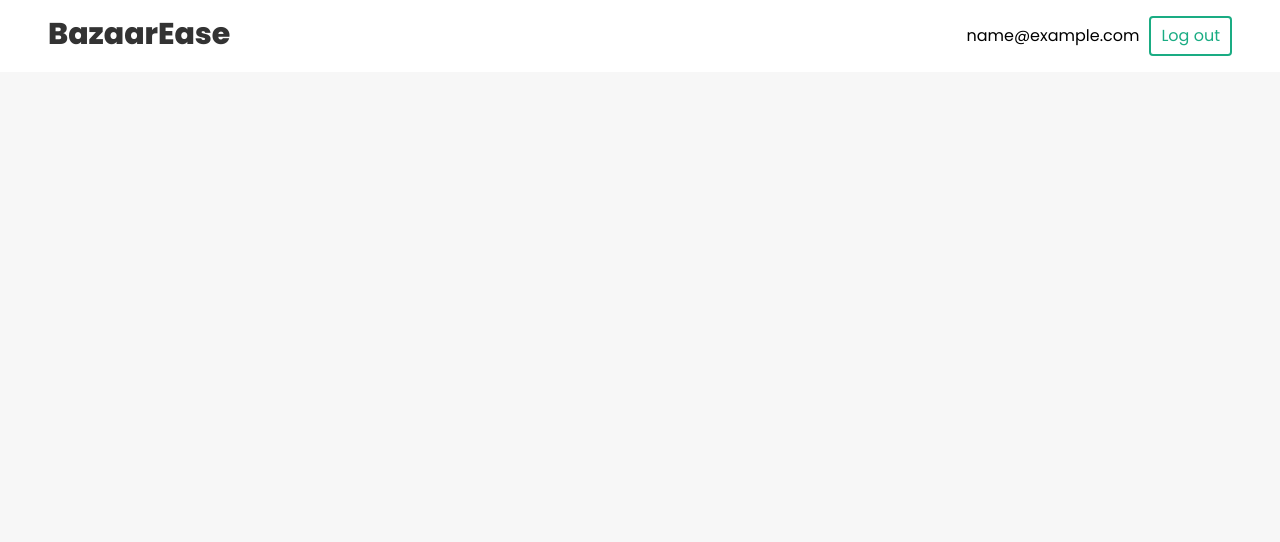
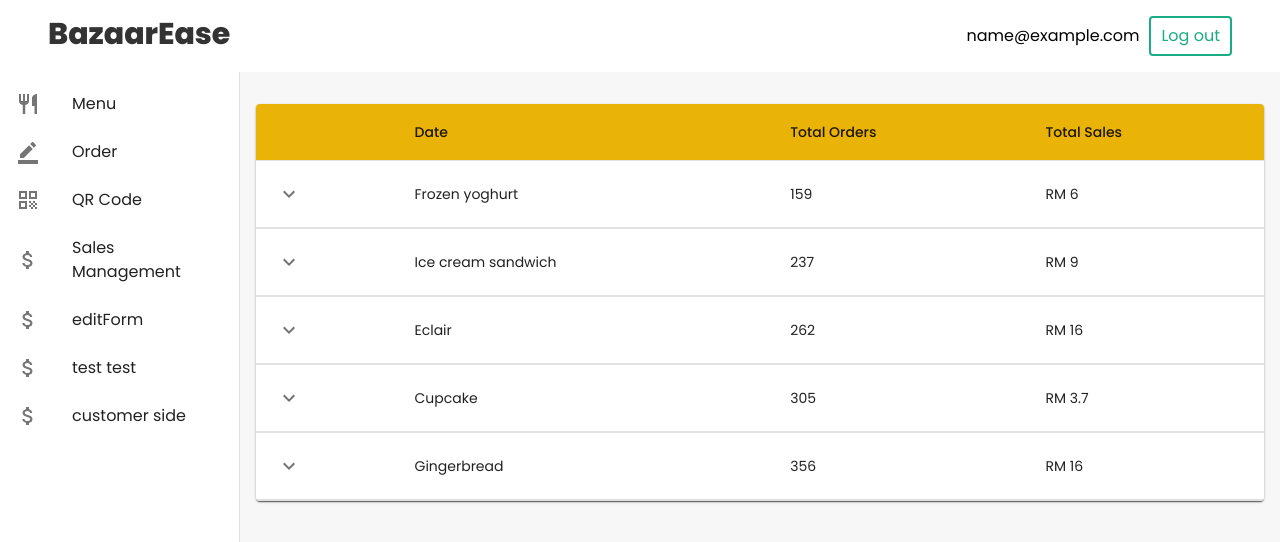
Before and after one commit to sofeae/bazaarease-frontend, a React (Vite) app: page /seller/SalesManagement in a window 1280 px wide. Shown: the top 542 px of the page. Built offline with nearby package versions, Linux system fonts and the light colour scheme; sample sign-in values are in the browser's storage.

Commit message:
sales management page added

```diff
--- a/package.json
+++ b/package.json
@@ -27,6 +27,7 @@
     "react-multi-carousel": "^2.8.4",
     "react-redux": "^9.0.4",
     "react-router-dom": "^6.21.1",
+    "react-sparklines": "^1.7.0",
     "redux": "^5.0.1",
     "redux-thunk": "^3.1.0",
     "sort-by": "^1.2.0"
--- a/src/components/Sidebar.jsx
+++ b/src/components/Sidebar.jsx
@@ -19,9 +19,9 @@
     { text: "Menu", icon: <RestaurantIcon />, link: "/seller" },
     { text: "Order", icon: <BorderColorIcon />, link: "/seller/Order" },
     { text: "QR Code", icon: <QrCodeIcon />, link: "/seller/QR" },
-    { text: "Sales Management", icon: <AttachMoneyIcon />, link: "/seller/Order" },
+    { text: "Sales Management", icon: <AttachMoneyIcon />, link: "/seller/SalesManagement" },
     { text: "editForm", icon: <AttachMoneyIcon />, link: "EditForm" },
-    { text: "test test", icon: <AttachMoneyIcon />, link: "Test" },
+    { text: "test test", icon: <AttachMoneyIcon />, link: "SalesManagement" },
     { text: "customer side", icon: <AttachMoneyIcon />, link: `/menu/${user.id}/CustomerPage` },
   ];
   const drawerWidth = 240;
--- /dev/null
+++ b/src/components/elements/SparkLineChart.jsx
@@ -0,0 +1,21 @@
+// SparkLineChart.js
+
+import React from 'react';
+import { Sparklines, SparklinesLine, SparklinesSpots } from 'react-sparklines';
+
+const SparkLineChart = ({ data }) => {
+  return (
+    <div>
+      {/* Sparklines component: Container for the Sparkline */}
+      <Sparklines data={data} width={180} height={60}>
+        {/* SparklinesLine component: Renders the line of the Sparkline */}
+        <SparklinesLine color="#1c8cdc" />
+
+        {/* SparklinesSpots component: Renders spots (data points) on the line */}
+        <SparklinesSpots style={{ fill: '#1c8cdc' }} />
+      </Sparklines>
+    </div>
+  );
+};
+
+export default SparkLineChart;
--- a/src/pages/seller/QR.jsx
+++ b/src/pages/seller/QR.jsx
@@ -43,7 +43,7 @@
         // }}
         />
       </div>
-      <Button className="text-yellow-400 hover:text-yellow-500 bg-gray-800 font-bold text-decoration-line px-3"
+      <Button className="text-white hover:text-black bg-yellow-500 font-bold text-decoration-line px-3"
         onClick={onCanvasButtonClick}>Download QR Code</Button>
     </div>
   );
--- /dev/null
+++ b/src/pages/seller/SalesManagement.jsx
@@ -0,0 +1,165 @@
+import * as React from 'react';
+import PropTypes from 'prop-types';
+import Box from '@mui/material/Box';
+import Collapse from '@mui/material/Collapse';
+import IconButton from '@mui/material/IconButton';
+import Table from '@mui/material/Table';
+import TableBody from '@mui/material/TableBody';
+import TableCell from '@mui/material/TableCell';
+import TableContainer from '@mui/material/TableContainer';
+import TableHead from '@mui/material/TableHead';
+import TableRow from '@mui/material/TableRow';
+import Typography from '@mui/material/Typography';
+import Paper from '@mui/material/Paper';
+import Grid from '@mui/material/Grid';
+import KeyboardArrowDownIcon from '@mui/icons-material/KeyboardArrowDown';
+import KeyboardArrowUpIcon from '@mui/icons-material/KeyboardArrowUp';
+// import SparkLineChart from '../../components/elements/SparkLineChart';
+
+function createData(name, calories, fat, carbs, protein, price) {
+  return {
+    name,
+    calories,
+    fat,
+    // carbs,
+    // protein,
+    // price,
+    history: [
+      {
+        date: '2020-01-05',
+        customerId: '11091700',
+        amount: 3,
+      },
+      {
+        date: '2020-01-02',
+        customerId: 'Anonymous',
+        amount: 1,
+      },
+    ],
+  };
+}
+
+function Row(props) {
+  const { row } = props;
+  const [open, setOpen] = React.useState(false);
+
+  return (
+    <React.Fragment>
+      <TableRow sx={{ '& > *': { borderBottom: 'unset' } }}>
+        <TableCell>
+          <IconButton
+            aria-label="expand row"
+            size="small"
+            onClick={() => setOpen(!open)}
+          >
+            {open ? <KeyboardArrowUpIcon /> : <KeyboardArrowDownIcon />}
+          </IconButton>
+        </TableCell>
+        <TableCell component="th" scope="row">
+          {row.name}
+        </TableCell>
+        <TableCell align="left">{row.calories}</TableCell>
+        <TableCell align="left">RM {row.fat}</TableCell>
+        {/* <TableCell align="right">{row.carbs}</TableCell>
+        <TableCell align="right">{row.protein}</TableCell> */}
+      </TableRow>
+      <TableRow>
+        <TableCell style={{ paddingBottom: 0, paddingTop: 0 }} colSpan={6}>
+          <Collapse in={open} timeout="auto" unmountOnExit>
+            <Box sx={{ margin: 1 }}>
+              <Typography variant="h6" gutterBottom component="div">
+                History
+              </Typography>
+              <Table size="small" aria-label="purchases">
+                <TableHead>
+                  <TableRow>
+                    <TableCell>Date</TableCell>
+                    <TableCell>Customer</TableCell>
+                    <TableCell align="right">Amount</TableCell>
+                    <TableCell align="right">Total price ($)</TableCell>
+                  </TableRow>
+                </TableHead>
+                <TableBody>
+                  {row.history.map((historyRow) => (
+                    <TableRow key={historyRow.date}>
+                      <TableCell component="th" scope="row">
+                        {historyRow.date}
+                      </TableCell>
+                      <TableCell>{historyRow.customerId}</TableCell>
+                      <TableCell align="right">{historyRow.amount}</TableCell>
+                      <TableCell align="right">
+                        {Math.round(historyRow.amount * row.price * 100) / 100}
+                      </TableCell>
+                    </TableRow>
+                  ))}
+                </TableBody>
+              </Table>
+            </Box>
+          </Collapse>
+        </TableCell>
+      </TableRow>
+    </React.Fragment>
+  );
+}
+
+Row.propTypes = {
+  row: PropTypes.shape({
+    calories: PropTypes.number.isRequired,
+    carbs: PropTypes.number.isRequired,
+    fat: PropTypes.number.isRequired,
+    history: PropTypes.arrayOf(
+      PropTypes.shape({
+        amount: PropTypes.number.isRequired,
+        customerId: PropTypes.string.isRequired,
+        date: PropTypes.string.isRequired,
+      }),
+    ).isRequired,
+    name: PropTypes.string.isRequired,
+    price: PropTypes.number.isRequired,
+    protein: PropTypes.number.isRequired,
+  }).isRequired,
+};
+
+const rows = [
+  createData('Frozen yoghurt', 159, 6.0, 24, 4.0, 3.99),
+  createData('Ice cream sandwich', 237, 9.0, 37, 4.3, 4.99),
+  createData('Eclair', 262, 16.0, 24, 6.0, 3.79),
+  createData('Cupcake', 305, 3.7, 67, 4.3, 2.5),
+  createData('Gingerbread', 356, 16.0, 49, 3.9, 1.5),
+];
+
+export default function CollapsibleTable() {
+  return (
+    <Grid container spacing={2}>
+      <Grid item xs={12}>
+        {/* SparkLineChart component with sample data */}
+        {/* <Paper style={{ maxHeight: '200px' }} className="m-4 p-4">
+          <SparkLineChart data={[1, 4, 2, 5, 7, 2, 4, 6]} className="w-full h-full" />
+        </Paper> */}
+      </Grid>
+      <Grid item xs={12}>
+        {/* Apply margin outside of the Paper component */}
+        <Paper className="m-4">
+          <TableContainer component={Paper}>
+            {/* Add more padding to the right side of the table */}
+            <Table aria-label="collapsible table">
+              <TableHead>
+                <TableRow className="bg-yellow-500">
+                  <TableCell />
+                  <TableCell >Date</TableCell>
+                  <TableCell align="left" >Total Orders</TableCell>
+                  <TableCell align="left" >Total Sales</TableCell>
+                </TableRow>
+              </TableHead>
+              <TableBody>
+                {rows.map((row) => (
+                  <Row key={row.name} row={row} />
+                ))}
+              </TableBody>
+            </Table>
+          </TableContainer>
+        </Paper>
+      </Grid>
+    </Grid>
+  );
+}
--- a/src/pages/seller/Template.jsx
+++ /dev/null
@@ -1,22 +0,0 @@
-import React from "react";
-import Sidebar from "../components/SidebarA";
-import { Box } from "@mui/material";
-
-
-function Order() {
-  return (
-    <div>
-      <Box sx={{ display: "flex" }}>
-        <Sidebar />
-      </Box>
-
-      <Box
-        component="main"
-        sx={{ flexGrow: 1, bgcolor: "background.default", paddingLeft: 34 }}
-      >
-      </Box>
-    </div>
-  );
-}
-
-export default Order;
--- a/src/pages/seller/Test.jsx
+++ /dev/null
@@ -1,28 +0,0 @@
-import React from "react";
-import Sidebar from "../../components/Sidebar";
-import { Box } from "@mui/material";
-//import Header from "../components/Header"
-import CustMenuList from "../../components/CustMenuList";
-
-function Order() {
-  return (
-    <div>
-      {/* <Header /> */}
-      <Box sx={{ display: "flex" }}>
-        <Sidebar />
-      </Box>
-
-      <Box
-        component="main"
-        sx={{ flexGrow: 1, bgcolor: "background.default", paddingLeft: 34 }}
-      >
-        <div className="suggestion-page">
-          <h3>Suggested Course</h3>
-          <CustMenuList />
-        </div>
-      </Box>
-    </div>
-  );
-}
-
-export default Order;
--- a/src/routes/SellerRoutes.jsx
+++ b/src/routes/SellerRoutes.jsx
@@ -6,6 +6,7 @@
 import HomeLayout from "../layouts/HomeLayout";
 import QR from "../pages/seller/QR";
 import Order from "../pages/seller/Order";
+import SalesManagement from "../pages/seller/SalesManagement";
 
 export default function SellerRoutes() {
   return (
@@ -14,6 +15,7 @@
         <Route index element={<Menu />} />
         <Route path="Order" element={<Order />} />
         <Route path="QR" element={<QR />} />
+        <Route path="SalesManagement" element={<SalesManagement />} />
         <Route path="editForm/:id" element={<EditForm />} />
       </Route>
     </Routes>
```
Also changed, not shown: src/components/MenuDetails.jsx (+37 -40 lines), 1 other file (tests, documents, lock files or other folders).
